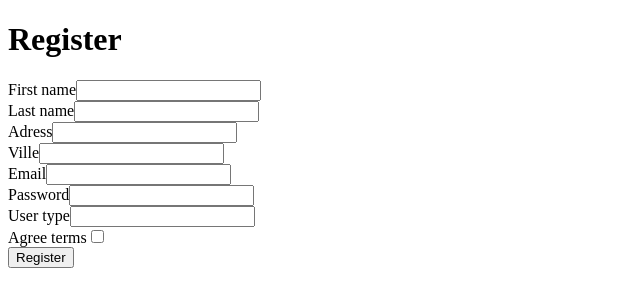
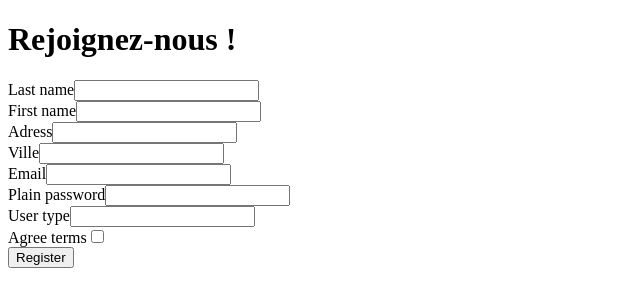
Before and after one commit to Ced59/gastron-home, a Symfony app: template templates/registration/register.html.twig in a window 1280 px wide. Shown: the part 112-419 px from the top of the page, without its empty margins (0-640 px from the left). Run offline with Twig, Linux system fonts and the light colour scheme; the template is opened without the code that fills it, so the values that code supplies are empty; form fields are guessed from the names that the template uses; some libraries are stand-ins or nearby versions.

Commit message:
Design Register Page

```diff
--- a/templates/registration/register.html.twig
+++ b/templates/registration/register.html.twig
@@ -7,20 +7,36 @@
         <div class="alert alert-danger" role="alert">{{ flashError }}</div>
     {% endfor %}
 
-    <h1>Register</h1>
+    <h1 class="text-center"> Rejoignez-nous !</h1>
 
-    {{ form_start(registrationForm) }}
-        {{ form_row(registrationForm.firstName) }}
-        {{ form_row(registrationForm.lastName) }}
-        {{ form_row(registrationForm.adress) }}
-        {{ form_row(registrationForm.ville) }}
-        {{ form_row(registrationForm.email) }}
-        {{ form_row(registrationForm.plainPassword, {
-            label: 'Password'
-        }) }}
-        {{ form_row(registrationForm.userType) }}
-        {{ form_row(registrationForm.agreeTerms) }}
+    {{ form_start(registrationForm, {'attr':{'class':'form-group offset-3 col-6'}}) }}
+    <div class="row">
+        <div class="col">
+            {{ form_row(registrationForm.lastName, {'attr':{'class':'form-control '}}) }}
+        </div>
+        <div class="col">
+            {{ form_row(registrationForm.firstName, {'attr':{'class':'form-control'}}) }}
+        </div>
+    </div>
+    <div class="row">
+        <div class="col">
+            {{ form_row(registrationForm.adress, {'attr':{'class':'form-control'}}) }}
+        </div>
+        <div class="col">
+            {{ form_row(registrationForm.ville, {'attr':{'class':'form-control'}}) }}
+        </div>
+    </div>
+    <div class="row">
+        <div class="col">
+            {{ form_row(registrationForm.email, {'attr':{'class':'form-control'}}) }}
+        </div>
+        <div class="col">
+            {{ form_row(registrationForm.plainPassword, {'attr':{'class':'form-control'}}) }}
+        </div>
+    </div>
+    {{ form_row(registrationForm.userType, {'attr':{'class':'form-control'}}) }}
+    {{ form_row(registrationForm.agreeTerms) }}
 
-        <button type="submit" class="btn">Register</button>
+    <button type="submit" class="btn btn-primary">Register</button>
     {{ form_end(registrationForm) }}
 {% endblock %}
```
Also changed, not shown: src/Form/RegistrationFormType.php (+16 -4 lines).
